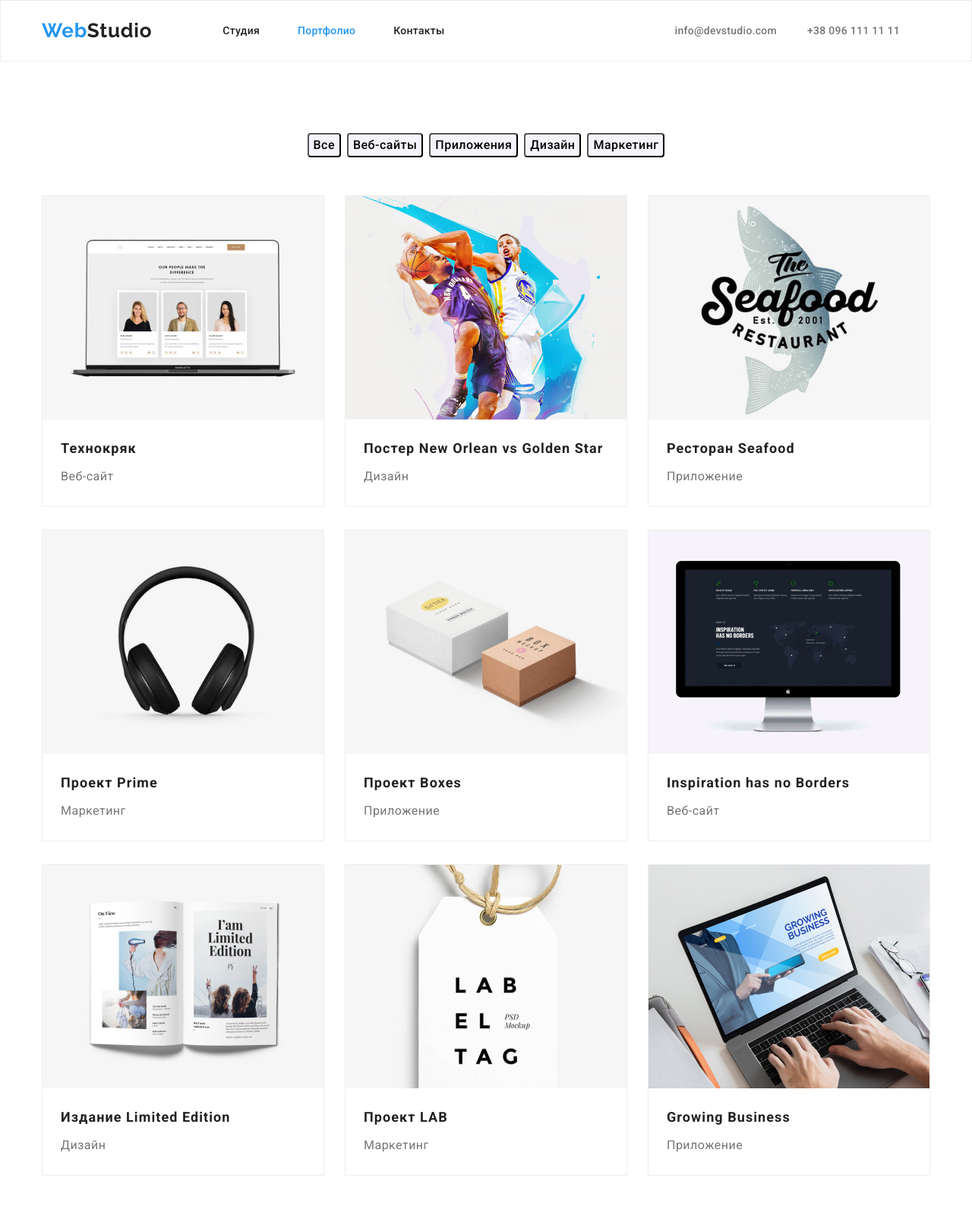
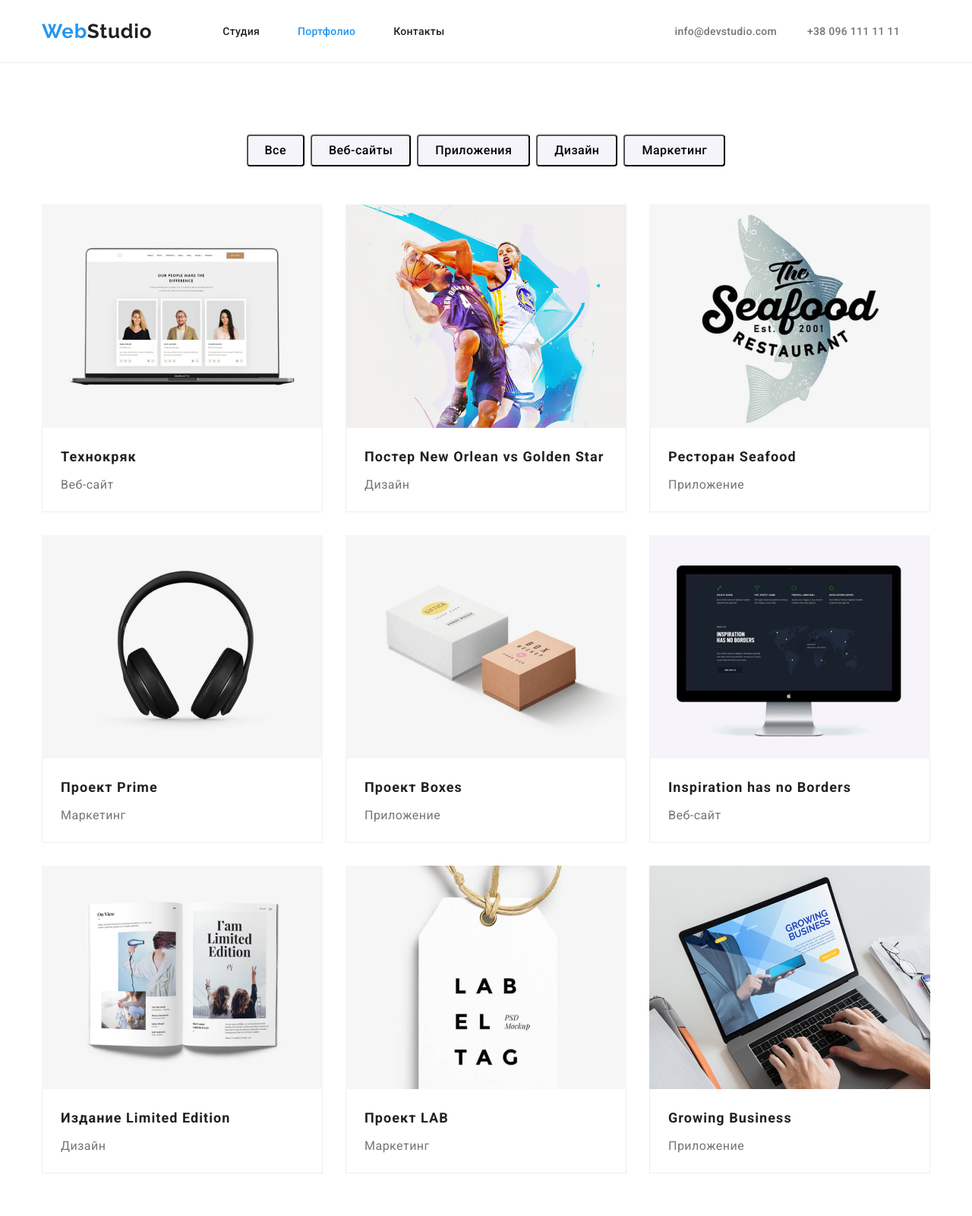
Before and after one commit to ashamanov/goit-markup-hw-03, a plain HTML site: page portfolio.html in a window 1280 px wide. Shown: the top 1600 px of the page at 76% size. Drawn offline with nearby package versions, Linux system fonts and the light colour scheme.

Commit message:
index.html

```diff
--- a/css/styles.css
+++ b/css/styles.css
@@ -7,7 +7,7 @@ h1,h2,h3,h4,h5,h6,p {
     margin-top: 0;
     margin-bottom: 0;
 }
-ul, ol {
+ul {
     margin-top: 0;
     margin-bottom: 0;
     padding-left: 0;
@@ -34,10 +34,8 @@ body {
 }
 /* =========================HEADER========================= */
 .page-header {
-    padding-top: 24px;
-    padding-bottom: 24px;
     background: #FFFFFF;
-    border: 1px solid #ECECEC;
+    border-bottom: 1px solid #ECECEC;
 }
 .header-container {
     display: flex;
@@ -50,6 +48,11 @@ body {
 }
 .menu {
     display: flex;
+    padding-top: 32px;
+    padding-bottom: 32px;
+}
+.menu-item {
+    display: block;
 }
 .menu-item:not(:last-child) {
     margin-right: 50px;
@@ -138,6 +141,9 @@ body {
     display: flex;
     align-items: center;
 }
+.aboutus-list-item:not(:last-child) {
+    margin-right: 30px;
+}
 .aboutus-list-item {
     width: 270px;
 }
@@ -164,7 +170,9 @@ body {
 .whatwedo-list {
     display: flex;
     align-items: center;
-    justify-content: space-between;
+}
+.whatwedo-item:not(:last-child) {
+    margin-right: 30px;
 }
 .h2titles {
     font-weight: 700;
@@ -182,19 +190,23 @@ body {
 }
 .ourteam-list {
     display: flex;
-    justify-content: space-between;
 }
 .ourteam-item {
     background: #FFFFFF;
     box-shadow: 0px 1px 3px rgba(0, 0, 0, 0.12), 0px 1px 1px rgba(0, 0, 0, 0.14), 0px 2px 1px rgba(0, 0, 0, 0.2);
     border-radius: 0px 0px 4px 4px;
 }
+.ourteam-item:not(:last-child) {
+    margin-right: 30px;
+}
+.teamsmember {
+    padding: 30px 20px;
+}
 .ourteam-names {
     font-weight: 500;
     font-size: 16px;
     line-height: 1.18;
     letter-spacing: 0.03em;
-    margin-top: 30px;
     margin-bottom: 10px;
 }
 .ourteam-jobposition {
@@ -203,7 +215,6 @@ body {
     line-height: 1.18;
     letter-spacing: 0.03em;
     color: #757575;
-    margin-bottom: 30px;
 }
 /* =========================FOOTER========================= */
 .footer {
@@ -212,7 +223,7 @@ body {
     padding-bottom: 60px;
 }
 .address {
-    padding-top: 20px;
+    margin-top: 20px;
 }
 .adress-list-link {
     font-style: normal;
@@ -237,6 +248,7 @@ body {
 .section-list {
     display: flex;
     justify-content: center;
+    margin-bottom: 50px;
 }
 .section-list-item:not(:last-child) {
     margin-right: 8px;
@@ -249,7 +261,7 @@ body {
     cursor: pointer;
     background: #F5F4FA;
     border-radius: 4px;
-    margin-bottom: 50px;
+    padding: 6px 22px ;
 }
 .modal-btns:hover,
 .modal-btns:focus {
@@ -259,21 +271,26 @@ body {
 .projects {
     display: flex;
     flex-wrap: wrap;
-    justify-content: space-between;
-    margin-bottom: -30px;
+    margin-top: -30px;
 }
 .projects-item {
     background: #FFFFFF;
-    border: 1px solid #EEEEEE;
-    margin-bottom: 30px;
+    margin-top: 30px;
+}
+.projects-item:not(:nth-child(3n)) {
+    margin-right: 30px;
+}
+.projectsUF {
+    padding: 20px 24px;
+    border-left: 1px solid #EEEEEE;
+    border-right: 1px solid #EEEEEE;
+    border-bottom: 1px solid #EEEEEE;
 }
 .projects-name {
     font-weight: 700;
     font-size: 18px;
     line-height: 2;
     letter-spacing: 0.06em;
-    padding-top: 20px ;
-    padding-left: 24px;
     margin-bottom: 4px;
 }
 .projects-discription {
@@ -282,8 +299,6 @@ body {
     line-height: 1.875;
     letter-spacing: 0.03em;
     color: #757575;
-    padding-left: 24px;
-    padding-bottom: 24px;
 }
 .projects-item-link {
     font-style: normal;
--- a/portfolio.html
+++ b/portfolio.html
@@ -65,64 +65,82 @@
                     <li class="projects-item">
                         <a class="projects-item-link link" href="">
                             <img src="./images/portfolio/img.jpg" alt="технокряк" width="370" height="294" />
+                            <div class="projectsUF">
                                 <h3 class="projects-name">Технокряк</h3>
                                 <p class="projects-discription">Веб-сайт</p>
+                            </div>
                         </a>
                     </li>
                     <li class="projects-item">
                         <a class="projects-item-link link" href="">
                             <img src="./images/portfolio/img-1.jpg" alt="постер баскетбол" width="370" height="294" />
+                            <div class="projectsUF">
                                 <h3 class="projects-name" lang="en">Постер New Orlean vs Golden Star</h3>
                                 <p class="projects-discription">Дизайн</p>
+                            </div>
                          </a>
                     </li>
                     <li class="projects-item">
                         <a class="projects-item-link link" href="">
                             <img src="./images/portfolio/img-2.jpg" alt="ресторан" width="370" height="294" />
+                            <div class="projectsUF">
                                 <h3 class="projects-name" lang="en">Ресторан Seafood</h3>
                                 <p class="projects-discription">Приложение</p>
+                            </div>
                         </a>
                     </li>
                     <li class="projects-item">
                         <a class="projects-item-link link" href="">
                             <img src="./images/portfolio/img-3.jpg" alt="проект прайм" width="370" height="294" />
+                            <div class="projectsUF">
                                 <h3 class="projects-name" lang="en">Проект Prime</h3>
                                 <p class="projects-discription">Маркетинг</p>
+                            </div>
                         </a>
                     </li>
                     <li class="projects-item">
                         <a class="projects-item-link link" href="">
                             <img src="./images/portfolio/img-4.jpg" alt="проект боксис" width="370" height="294" />
+                            <div class="projectsUF">
                                 <h3 class="projects-name" lang="en">Проект Boxes</h3>
                                 <p class="projects-discription">Приложение</p>
+                            </div>
                         </a>
                     </li>
                     <li class="projects-item">
                         <a class="projects-item-link link" href="">
                             <img src="./images/portfolio/img-5.jpg" alt="инспиратион" width="370" height="294" />
+                            <div class="projectsUF">
                                 <h3 class="projects-name" lang="en">Inspiration has no Borders</h3>
                                 <p class="projects-discription">Веб-сайт</p>
+                            </div>
                         </a>
                     </li>
                     <li class="projects-item">
                         <a class="projects-item-link link" href="">
                             <img src="./images/portfolio/img-6.jpg" alt="издание" width="370" height="294" />
+                            <div class="projectsUF">
                                 <h3 class="projects-name" lang="en">Издание Limited Edition</h3>
                                 <p class="projects-discription">Дизайн</p>
+                            </div>
                         </a>
                     </li>
                     <li class="projects-item">
                         <a class="projects-item-link link" href="">
                             <img src="./images/portfolio/img-7.jpg" alt="проект лаб" width="370" height="294" />
+                            <div class="projectsUF">
                                 <h3 class="projects-name" lang="en">Проект LAB</h3>
                                 <p class="projects-discription">Маркетинг</p>
+                            </div>
                         </a>
                     </li>
                     <li class="projects-item">
                         <a class="projects-item-link link" href="">
                             <img src="./images/portfolio/img-8.jpg" alt="гроуинг бизнес" width="370" height="294" />
+                            <div class="projectsUF">
                                 <h3 class="projects-name" lang="en">Growing Business</h3>
                                 <p class="projects-discription">Приложение</p>
+                            </div>
                         </a>
                     </li>
                 </ul>
```
Also changed, not shown: index.html (+8 -0 lines). Lines whose indentation alone changed are shown as unchanged.
